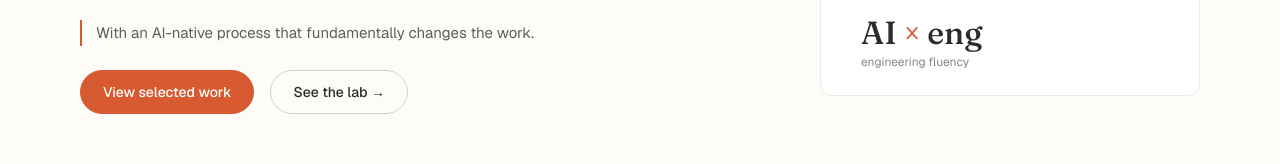
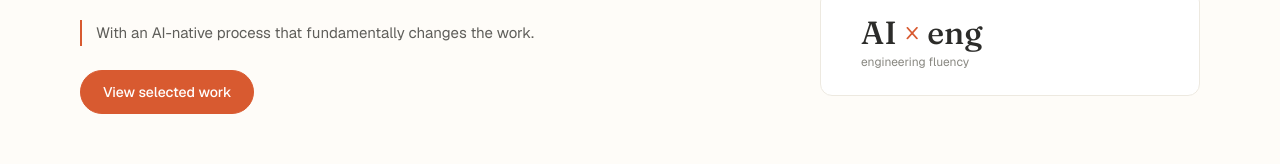
Before and after one commit to cdwood123/ux-portfolio, a React (Vite) app: page / in a window 1280 px wide. Shown: the part 495-659 px from the top of the page. Built offline with nearby package versions, Linux system fonts and the light colour scheme.

Commit message:
Remove "See the Lab" button from hero actions
Co-Authored-By: Claude Sonnet 4.6 <noreply@anthropic.com>

```diff
--- a/src/pages/Home.jsx
+++ b/src/pages/Home.jsx
@@ -69,9 +69,6 @@ export default function Home() {
                 <Button to="/work" variant="primary">
                   View selected work
                 </Button>
-                <Button to="/lab" variant="secondary">
-                  See the lab →
-                </Button>
               </div>
             </div>
 
```
